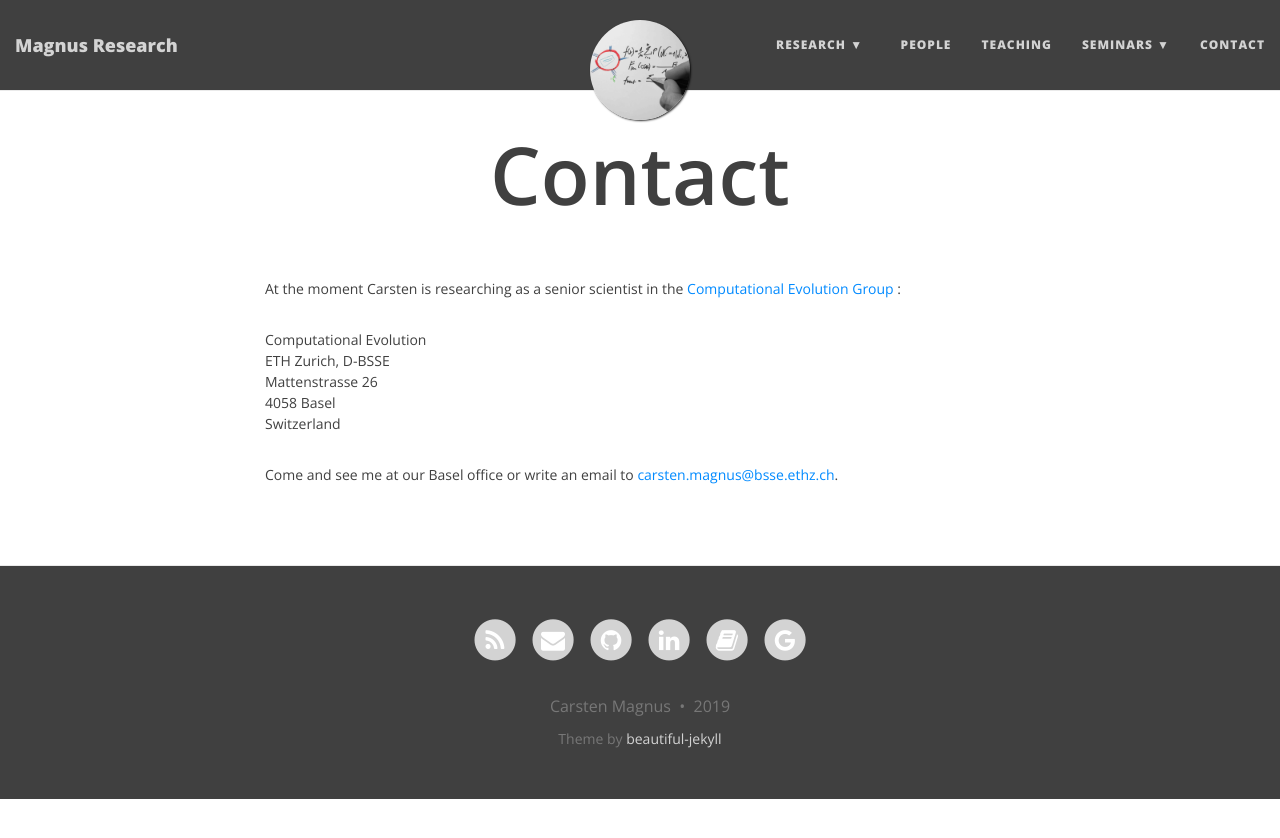
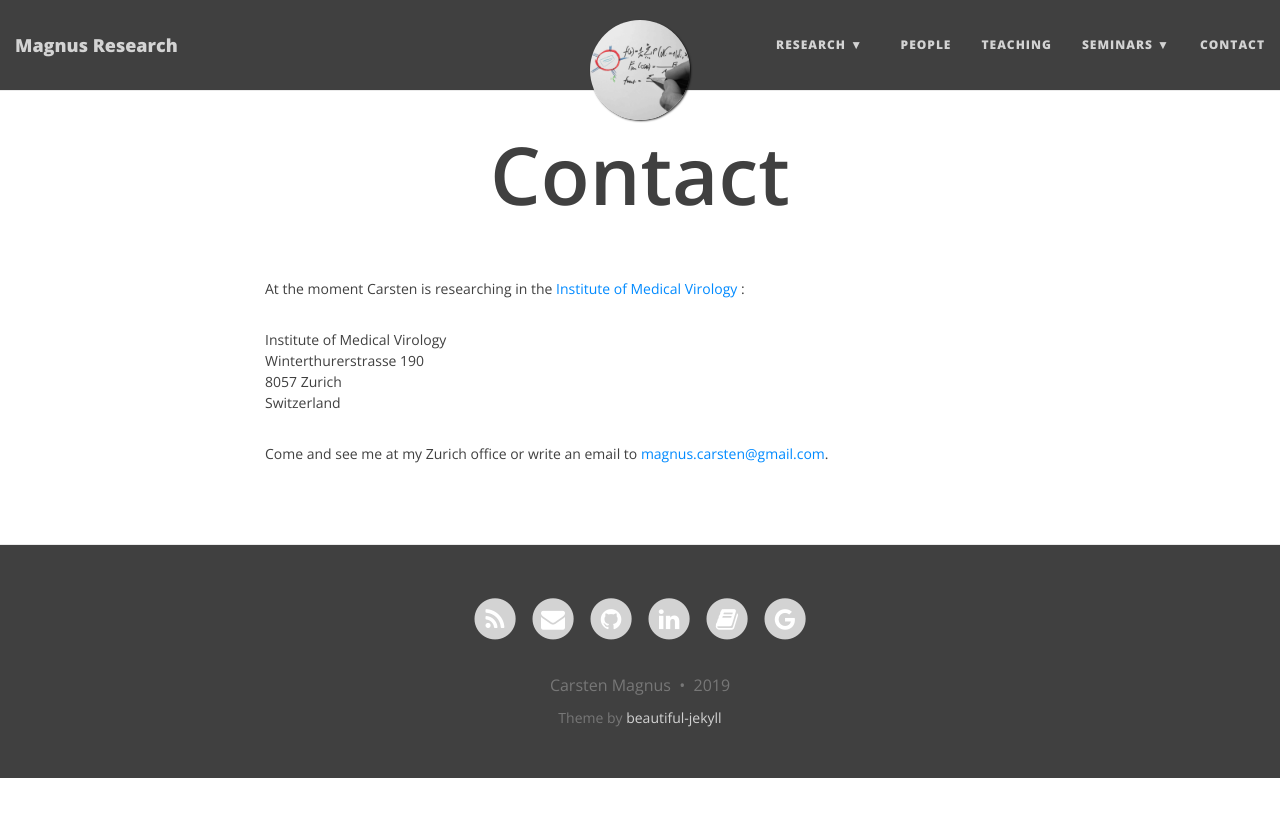
Before and after one commit to magnuscar/magnuscar.github.io, a Jekyll site: the page built from contact.md, in a window 1280 px wide. Shown: the top 838 px of the page. Built offline with Jekyll 4.4.1, drawn with Linux system fonts in a browser that asks for light colours.

```diff
--- a/_config.yml
+++ b/_config.yml
@@ -76,7 +76,7 @@ author:
 # If you want to add a new link that isn't here, you'll need to also edit the file _data/SocialNetworks.yml
 social-network-links:
   rss: true
-  email: "carsten.magnus@bsse.ethz.ch"
+  email: "magnus.carsten@gmail.com"
   github: magnuscar
   linkedin: carstenmagnus
   researchgate: Carsten_Magnus
--- a/contact.md
+++ b/contact.md
@@ -4,12 +4,11 @@ title: Contact
 permalink: /contact/
 ---
 
-At the moment Carsten is researching as a senior scientist in the [Computational Evolution Group](http://www.bsse.ethz.ch/cevo) :
+At the moment Carsten is researching in the [Institute of Medical Virology](https://www.virology.uzh.ch/en.html) :
 
-Computational Evolution
-  ETH Zurich, D-BSSE
-  Mattenstrasse 26
-  4058 Basel
+Institute of Medical Virology
+  Winterthurerstrasse 190
+  8057 Zurich
   Switzerland
 
-Come and see me at our Basel office or write an email to <carsten.magnus@bsse.ethz.ch>.
+Come and see me at my Zurich office or write an email to <magnus.carsten@gmail.com>.
```
Also changed, not shown: people/people.md (+8 -11 lines), seminars/methodsbeers.md (+1 -1 lines), seminars/overview.md (+1 -1 lines), teaching/teaching.md (+5 -3 lines).
